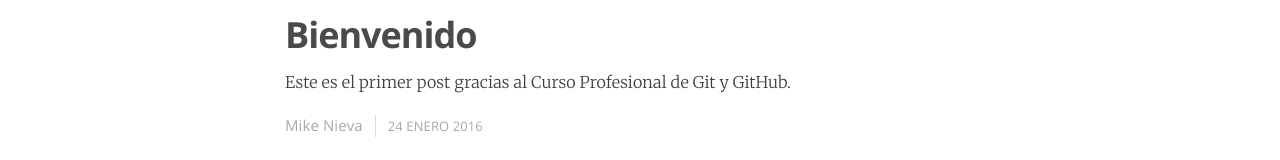
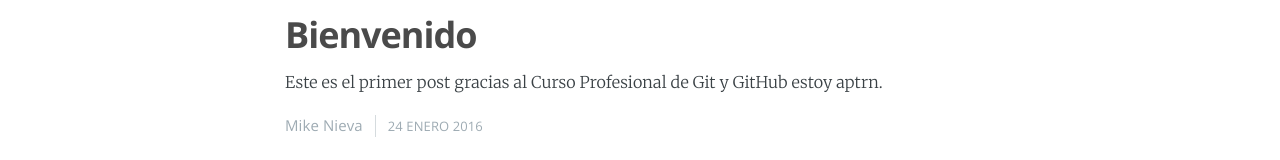
Before and after one commit to jaboal/prueba, a plain HTML site: page index.html in a window 1280 px wide. Shown: the part 836-996 px from the top of the page. Drawn offline with nearby package versions, Linux system fonts and the light colour scheme.

Commit message:
Cambio en la descripcion

```diff
--- a/index.html
+++ b/index.html
@@ -96,7 +96,7 @@
                     </h2>
                 </header>
                 <section class="post-excerpt">
-                    <p>Este es el primer post gracias al Curso Profesional de Git y GitHub.<a class="read-more" href="post-1/"></a></p>
+                    <p>Este es el primer post gracias al Curso Profesional de Git y GitHub estoy aptrn.<a class="read-more" href="post-1/"></a></p>
                 </section>
                 <footer class="post-meta">
                     <a href="author/mike/">Mike Nieva</a>
```
